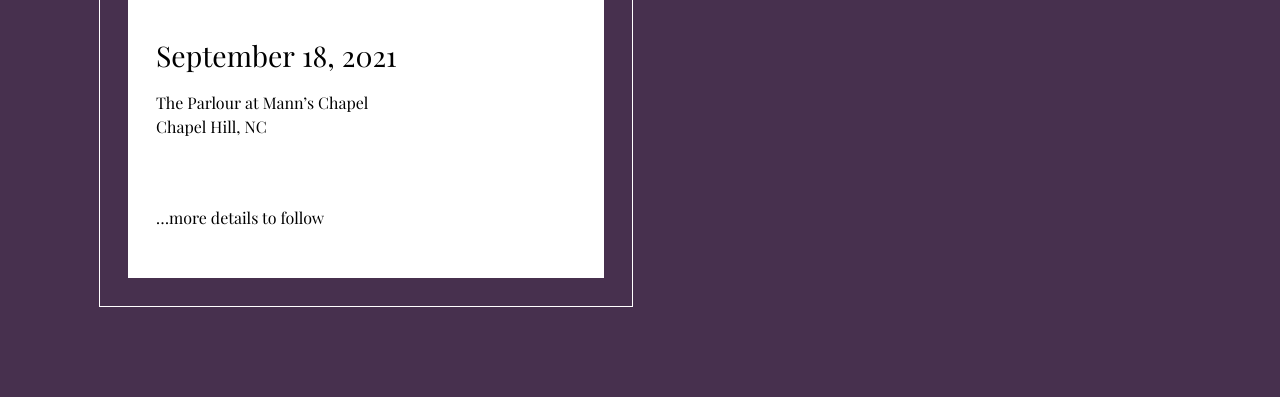
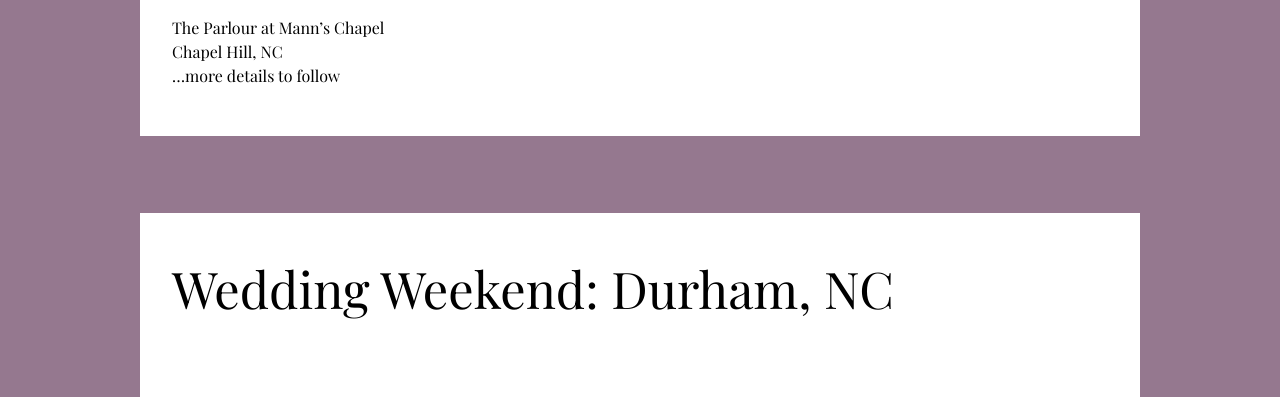
Before and after one commit to dcloud/maggieanddaniel.com, a plain HTML site: page index.html in a window 1280 px wide. Shown: the part 448-845 px from the top of the page. Before the commit the page ends 800 px from the top, so only its background shows below. Drawn offline with Linux system fonts and the light colour scheme.

Commit message:
Git rid of card-wrapper, adjust card width/margin/padding. Switch to lighter purple bg color

```diff
--- a/index.html
+++ b/index.html
@@ -3,17 +3,16 @@
   <head>
     <meta charset="UTF-8" />
     <meta name="viewport" content="width=device-width" />
-    <title>Maggie and Daniel</title>
+    <title>Maggie Criqui and Daniel Cloud get married</title>
     <link href="/fonts/LatoLatin-Light.woff2" rel="preload" as="font" />
     <link href="/fonts/playfairdisplay.woff2" rel="preload" as="font" />
     <link href="/main.css" rel="stylesheet" />
   </head>
   <body>
-    <div class="card-wrapper">
     <div class="card">
       <div>
         <p class="sans-serif">Join us for the wedding of</p>
-          <h1 class="uppercase">Maggie<br> <span class="h3">&amp;</span><br> Daniel</h1>
+        <h1>Maggie<br> <span class="h3">&amp;</span><br> Daniel</h1>
       </div>
       <div class="details">
         <h4>September 18, 2021</h4>
@@ -22,6 +21,8 @@
       </div>
       <p>&hellip;more details to follow</p>
     </div>
+    <div class="card">
+      <h2>Wedding Weekend: Durham, NC</h2>
     </div>
   </body>
 </html>
--- a/src/_colors.scss
+++ b/src/_colors.scss
@@ -1,9 +1,10 @@
 
 $maggie-purple: #47304E;
+$maggie-light-purple: #95788f;
 $white: #FFF;
 $black: #000;
 
-$background-dark: $maggie-purple;
+$background-dark: $maggie-light-purple;
 $background-light: $white;
 
 $text-dark: $black;
--- a/src/main.scss
+++ b/src/main.scss
@@ -33,26 +33,10 @@ h4 {
   hyphens: auto;
 }
 
-.card-wrapper {
-  width: min(325px, 96vw);
-  margin: 4vw auto;
-  padding: min(28px, 4vw);
-  outline: 1px solid $white;
-
-}
-
 .card {
-  padding: 3rem 1.75rem;
+  width: min(1000px, 94vw);
+  margin: 6vw auto 0;
+  padding: 3rem 2rem;
   color: $text-dark;
   background-color: $background-light;
-  > div {
-    margin-bottom: 4.209rem;
-  }
 }
-
-@media screen and (min-width: 600px) {
-  .card-wrapper {
-    width: min(532px, 96vw);
-    margin: min(100px, 10vw) auto auto max(2vw, min(10vw, 100px));
-  }
-}
```
Also changed, not shown: main.css, 1 other file. Lines whose indentation alone changed are shown as unchanged.
